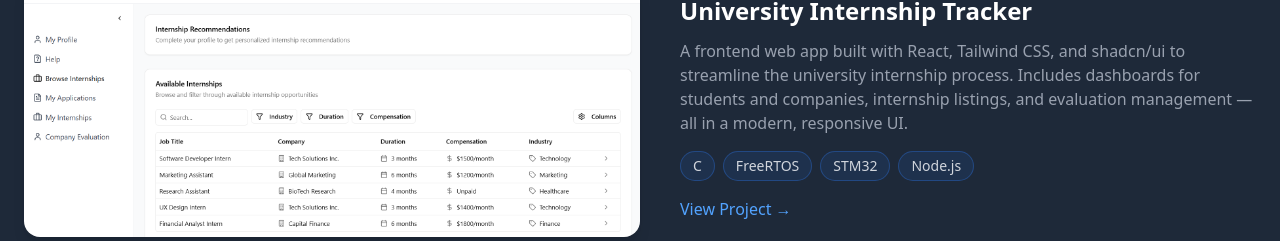
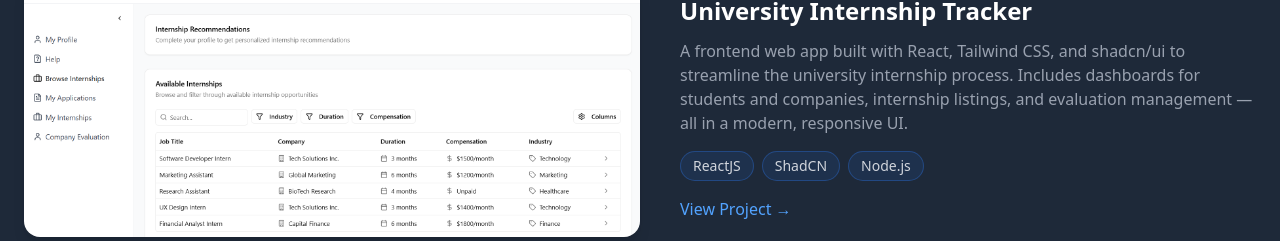
Before and after one commit to OmarTarekFahmy/Portfolio, a React (Vite) app: page / in a window 1280 px wide. Shown: the part 1821-2062 px from the top of the page. Built offline with nearby package versions, Linux system fonts and the light colour scheme.

Commit message:
Fixed Internship Tracker Tech list

```diff
--- a/src/components/Projects.jsx
+++ b/src/components/Projects.jsx
@@ -4,7 +4,7 @@ const projects = [
     description:
       "A frontend web app built with React, Tailwind CSS, and shadcn/ui to streamline the university internship process. Includes dashboards for students and companies, internship listings, and evaluation management — all in a modern, responsive UI.",
     image: "/internship_tracker.png",
-    tech: ["C", "FreeRTOS", "STM32", "Node.js"],
+    tech: ["ReactJS", "ShadCN", "Node.js"],
     link: "https://github.com/OmarTarekFahmy/internship-tracker",
   },
   {
```
